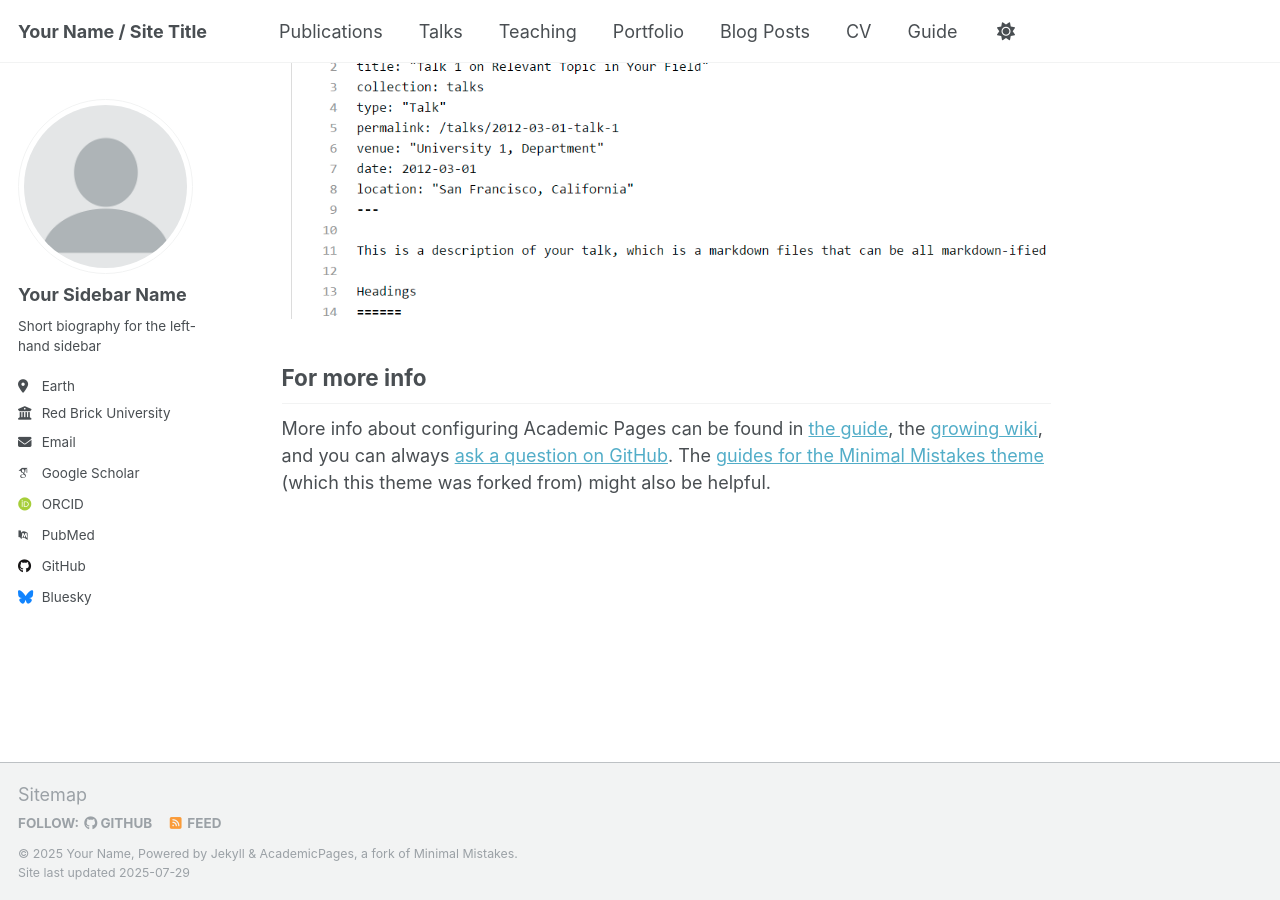
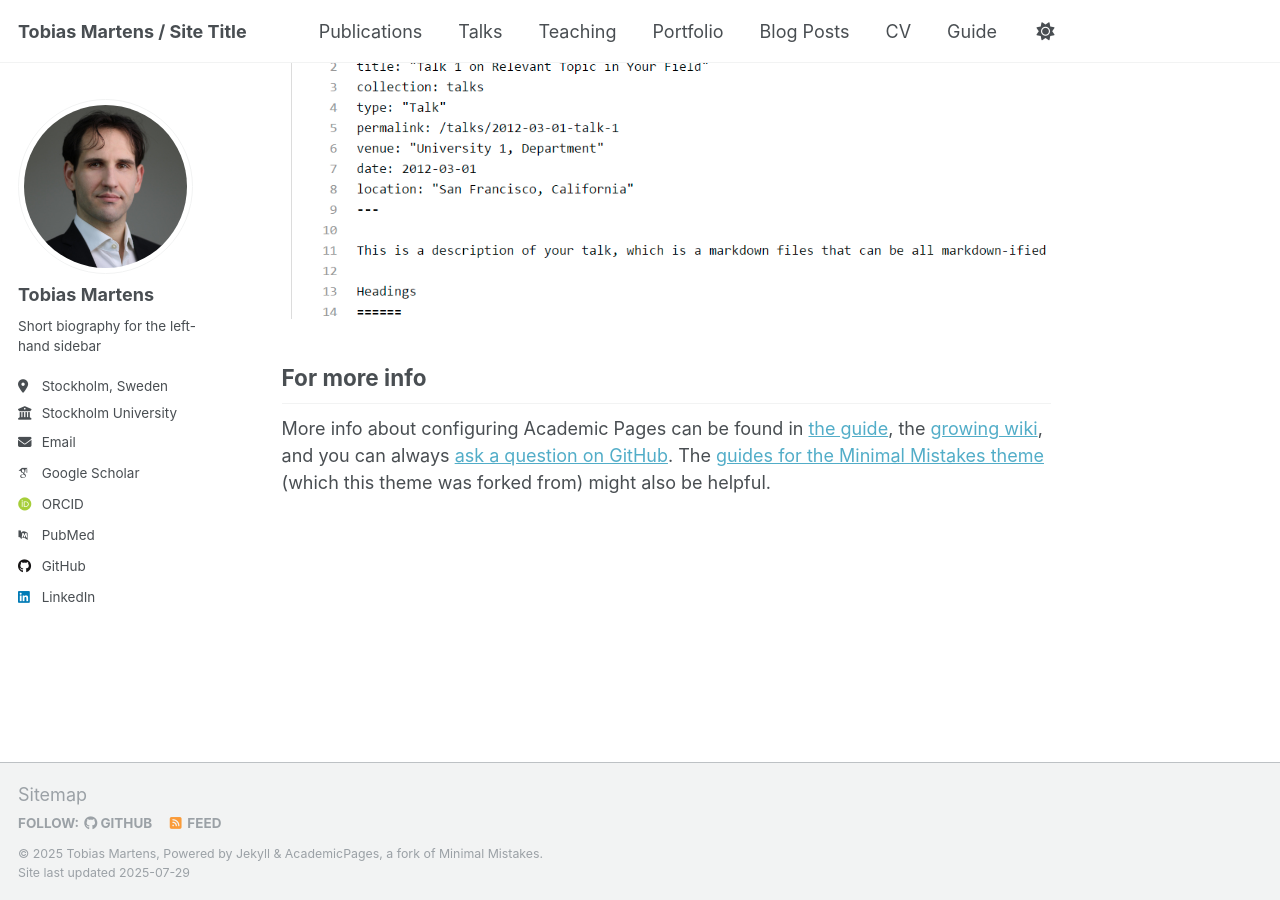
Before and after one commit to tobias-martens/tobias-martens.github.io, a Jekyll site: the page built from _pages/about.md, in a window 1280 px wide and 900 px high, scrolled down 2880 px. Built offline with Jekyll 4.4.1, drawn with Linux system fonts in a browser that asks for light colours; some web fonts are replaced; a script that is not in the unit is left out.

Commit message:
Update _config.yml

```diff
--- a/_config.yml
+++ b/_config.yml
@@ -9,27 +9,27 @@
 # Basic Site Settings
 locale                   : "en-US"
 site_theme               : "default"
-title                    : "Your Name / Site Title"
+title                    : "Tobias Martens / Site Title"
 title_separator          : "-"
-name                     : &name "Your Name"
+name                     : &name "Tobias Martens"
 description              : &description "personal description"
-url                      : https://academicpages.github.io # the base hostname & protocol for your site e.g. "https://[your GitHub username].github.io" or if you already have some other page hosted on Github then use "https://[your GitHub username].github.io/[Your Repo Name]"
+url                      : https://tobias-martens.github.io # the base hostname & protocol for your site e.g. "https://[your GitHub username].github.io" or if you already have some other page hosted on Github then use "https://[your GitHub username].github.io/[Your Repo Name]"
 baseurl                  : "" # the subpath of your site, e.g. "/blog"
-repository               : "academicpages/academicpages.github.io"
+repository               : #"academicpages/academicpages.github.io"
 
 # Site Author - The following control what appear as part of the author content on the side bar.
 #               If a field is blank the icon and link will not appear, otherwise it will be shown.
 #               Additional customization can be done by editing /_includes/author-profile.html
 author:
   # Biographic information
-  avatar           : "profile.png"
-  name             : "Your Sidebar Name"
+  avatar           : "photo_red.jpg"
+  name             : "Tobias Martens"
   pronouns         : # example: "she/her"
   bio              : "Short biography for the left-hand sidebar"
-  location         : "Earth"
-  employer         : "Red Brick University"
+  location         : "Stockholm, Sweden"
+  employer         : "Stockholm University"
   uri              : # URL
-  email            : "none@example.org"
+  email            : "tobias.martens@pm.me"
 
   # Academic websites
   academia         : # URL
@@ -47,13 +47,13 @@ author:
   bitbucket        : # Username - Update with your username on the site
   codepen          : # Username
   dribbble         : # Username
-  github           : "academicpages"
+  github           : "tobias-martens"
   kaggle           : # Username
   stackoverflow    : # User number or user number and name (i.e., use "1" or "1/jeff-atwood")
 
   # Social media
   artstation       : # Username
-  bluesky          : "bsky.app" # Replace this with you Bluesky username
+  bluesky          : # Replace this with you Bluesky username
   facebook         : # Username
   flickr           : # Username
   foursquare       : # Username
@@ -62,7 +62,7 @@ author:
   keybase          : # Username
   instagram        : # Username
   lastfm           : # Username
-  linkedin         : # Username
+  linkedin         : "tobias-martens"
   mastodon         : # URL
   medium           : # URL
   pinterest        : # Username
```
